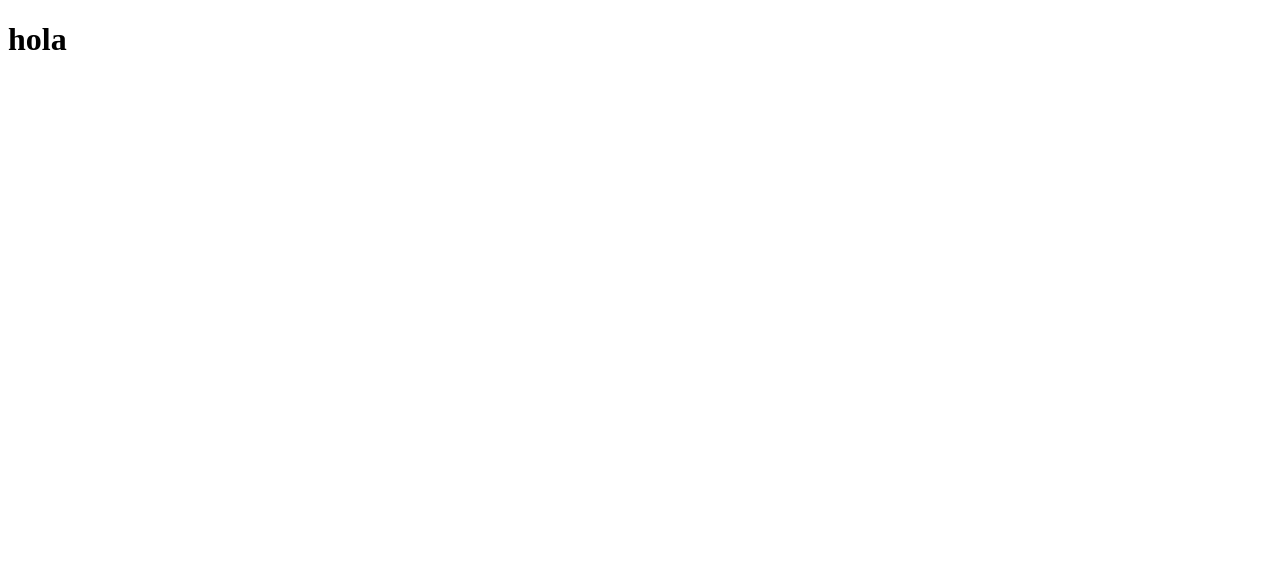
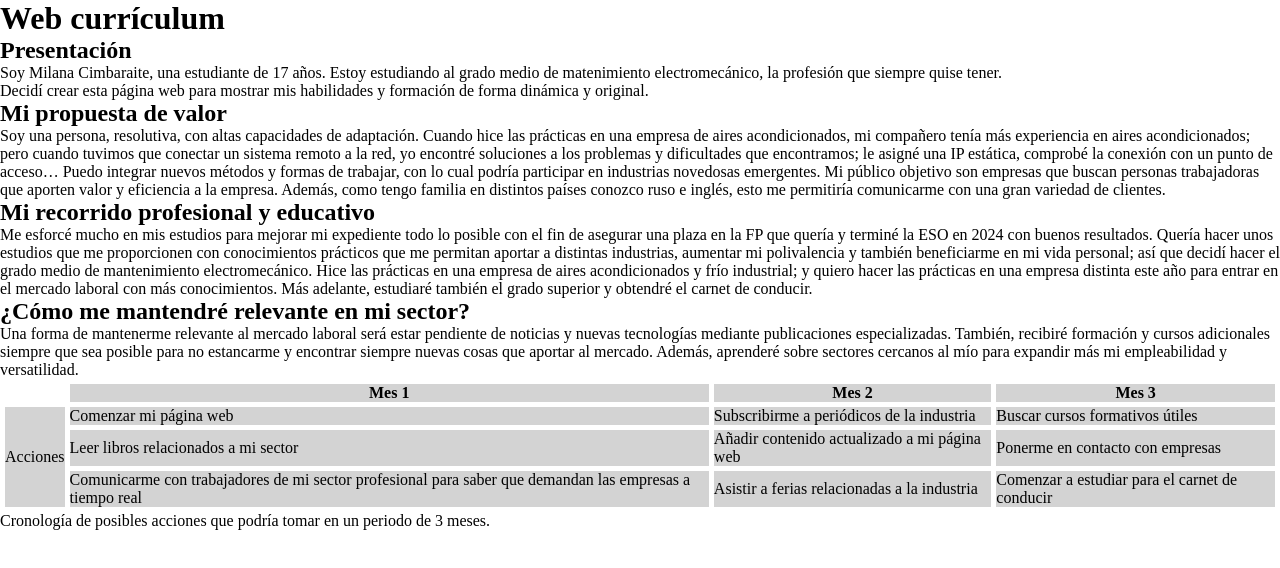
Before and after one commit to m-cimbaraite/webcurriculum, a plain HTML site: page index.html in a window 1280 px wide. Drawn offline with Linux system fonts and the light colour scheme; a web font is replaced by a local one.

Commit message:
Add content and begin work on css

```diff
--- a/index.html
+++ b/index.html
@@ -7,6 +7,64 @@
       <title>Mi Web Currículum</title>
     </head>
     <body>
-        <h1>hola</h1>
+      <nav>
+        <div></div>
+        <div></div>
+        <div></div>
+      </nav>
+      <header>
+        <h1>Web currículum</h1>
+      </header>
+      <section>
+        <h2>Presentación</h2>
+        <p>Soy Milana Cimbaraite, una estudiante de 17 años. Estoy estudiando al grado medio de matenimiento electromecánico, la profesión que siempre quise tener.<br>Decidí crear esta página web para mostrar mis habilidades y formación de forma dinámica y original.</p>
+      </section>
+      <section>
+        <h2>Mi propuesta de valor</h2>
+        <div>
+          <p>Soy una persona, resolutiva, con altas capacidades de adaptación. Cuando hice las prácticas en una empresa de aires acondicionados, mi compañero tenía más experiencia en aires acondicionados; pero cuando tuvimos que conectar un sistema remoto a la red, yo encontré soluciones a los problemas y dificultades que encontramos; le asigné una IP estática, comprobé la conexión con un punto de acceso… Puedo integrar nuevos métodos y formas de trabajar, con lo cual podría participar en industrias novedosas emergentes. Mi público objetivo son empresas que buscan personas trabajadoras que aporten valor y eficiencia a la empresa. Además, como tengo familia en distintos países conozco ruso e inglés, esto me permitiría comunicarme con una gran variedad de clientes.</p>
+        </div>
+      </section>
+      <section>
+        <h2>Mi recorrido profesional y educativo</h2>
+        <div>
+          <p>Me esforcé mucho en mis estudios para mejorar mi expediente todo lo posible con el fin de asegurar una plaza en la FP que quería y terminé la ESO en 2024 con buenos resultados. Quería hacer unos estudios que me proporcionen con conocimientos prácticos que me permitan aportar a distintas industrias, aumentar mi polivalencia y también beneficiarme en mi vida personal; así que decidí hacer el grado medio de mantenimiento electromecánico. Hice las prácticas en una empresa de aires acondicionados y frío industrial; y quiero hacer las prácticas en una empresa distinta este año para entrar en el mercado laboral con más conocimientos. Más adelante, estudiaré también el grado superior y obtendré el carnet de conducir.</p>
+        </div>
+      </section>
+      <section>
+        <h2>¿Cómo me mantendré relevante en mi sector?</h2>
+        <div>
+          <p>Una forma de mantenerme relevante al mercado laboral será estar pendiente de noticias y nuevas tecnologías mediante publicaciones especializadas. También, recibiré formación y cursos adicionales siempre que sea posible para no estancarme y encontrar siempre nuevas cosas que aportar al mercado. Además, aprenderé sobre sectores cercanos al mío para expandir más mi empleabilidad y versatilidad.</p>
+          <figure>
+            <table>
+            <tbody>
+              <tr>
+                <th id="blank"></th>
+                <th>Mes 1</th>
+                <th>Mes 2</th>
+                <th>Mes 3</th>
+              </tr>
+              <tr>
+                <td rowspan="3">Acciones</td>
+                <td>Comenzar mi página web</td>
+                <td>Subscribirme a periódicos de la industria</td>
+                <td>Buscar cursos formativos útiles</td>
+              </tr>
+              <tr>
+                <td>Leer libros relacionados a mi sector</td>
+                <td>Añadir contenido actualizado a mi página web</td>
+                <td>Ponerme en contacto con empresas</td>
+              </tr>
+              <tr>
+                <td>Comunicarme con trabajadores de mi sector profesional para saber que demandan las empresas a tiempo real</td>
+                <td>Asistir a ferias relacionadas a la industria</td>
+                <td>Comenzar a estudiar para el carnet de conducir</td>
+              </tr>
+            </table>
+            </tbody>
+            <figcaption>Cronología de posibles acciones que podría tomar en un periodo de 3 meses.</figcaption>
+          </figure>
+        </div>
+      </section>
     </body>
 </html>
--- a/resources/styles.css
+++ b/resources/styles.css
@@ -0,0 +1,32 @@
+* {
+    margin: 0;
+    padding: 0;
+    font-family: Ubuntu-Regular;
+}
+
+@font-face {
+    font-family: Ubuntu-Regular;
+    src: url(Ubuntu\Ubuntu-Regular.ttf) format("truetype");
+}
+
+@font-face {
+    font-family: Ubuntu-Bold;
+    src: url(Ubuntu\Ubuntu-Bold.ttf) format("truetype");
+}
+
+@font-face {
+    font-family: Bungee;
+    src: url(Bungee\Bungee-Regular.ttf) format("truetype");
+}
+
+table {
+    border-spacing: 5px;
+}
+
+td, th {
+    background-color: lightgrey;
+}
+
+#blank {
+    opacity: 0;
+}
```
Also changed, not shown: resources/Bungee/Bungee-Regular.ttf (added), resources/Bungee/OFL.txt (added), resources/Ubuntu/UFL.txt (added), resources/Ubuntu/Ubuntu-Bold.ttf (added), resources/Ubuntu/Ubuntu-BoldItalic.ttf (added), resources/Ubuntu/Ubuntu-Italic.ttf (added), resources/Ubuntu/Ubuntu-Light.ttf (added), resources/Ubuntu/Ubuntu-LightItalic.ttf (added), resources/Ubuntu/Ubuntu-Medium.ttf (added), resources/Ubuntu/Ubuntu-MediumItalic.ttf (added), resources/Ubuntu/Ubuntu-Regular.ttf (added), resources/fondoheader.jpg (added), resources/tubos y cables.jpg (added).
